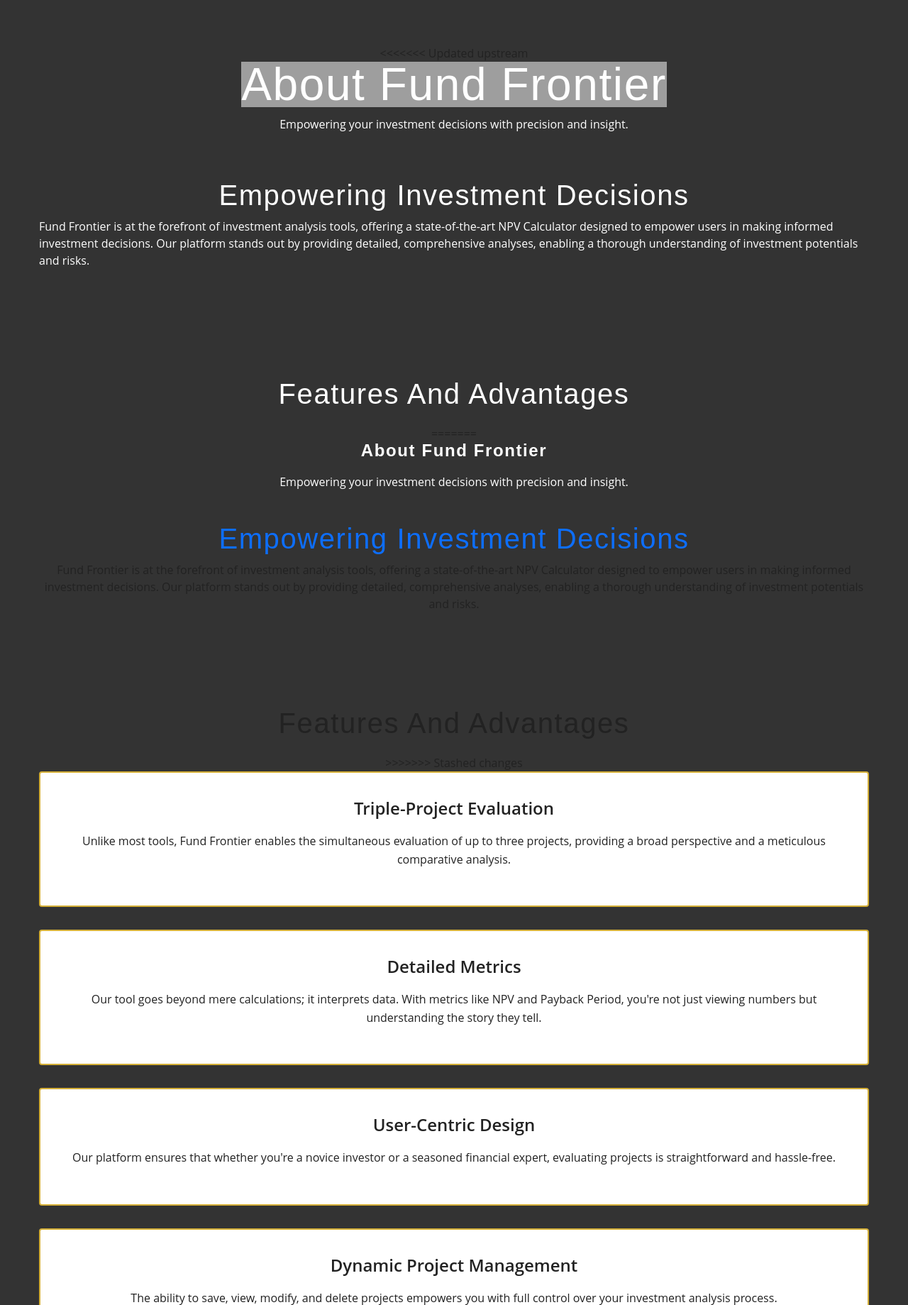
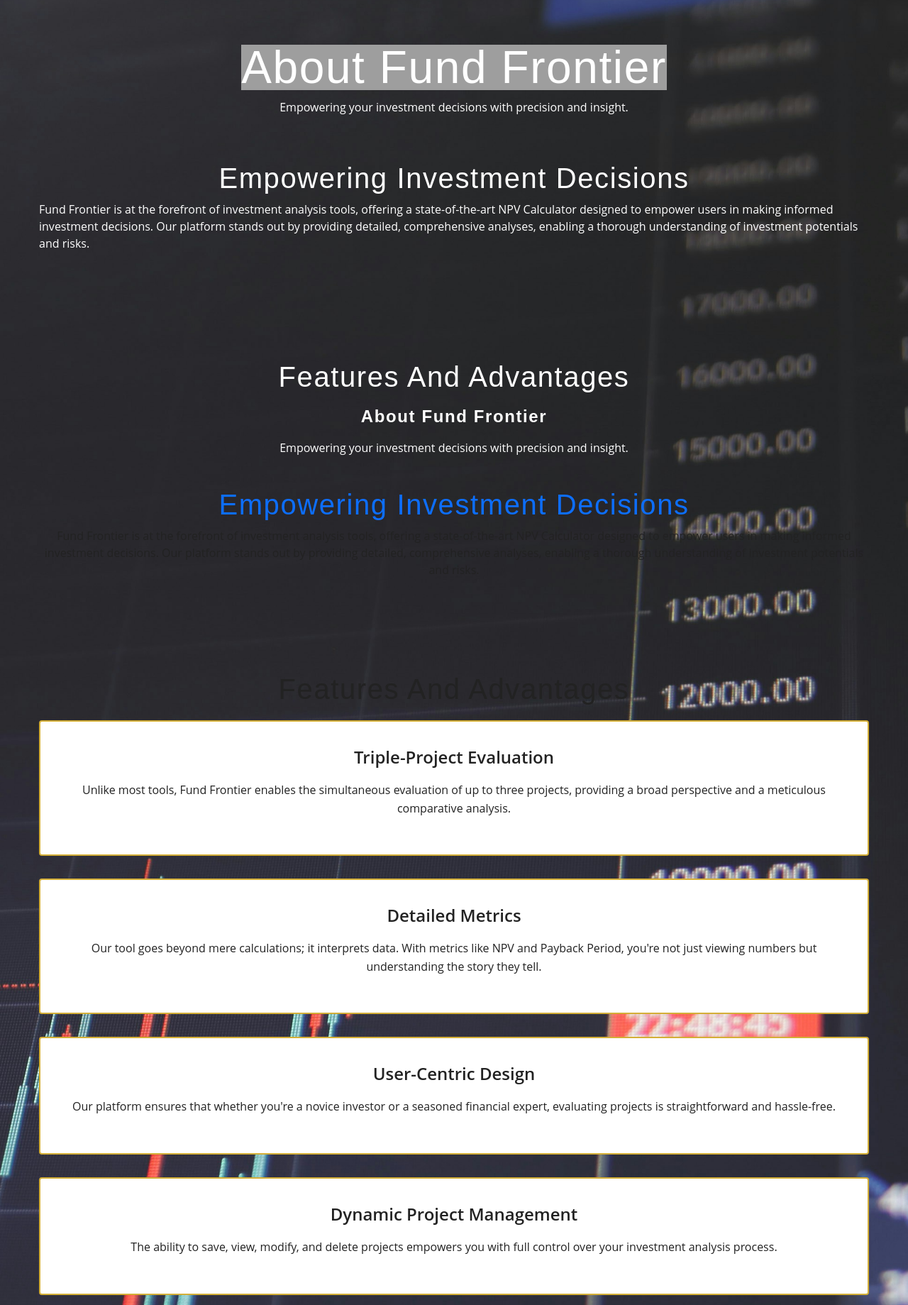
Before and after one commit to sean-meade/fund-frontier, a Django app: page /about/ in a window 1280 px wide. Shown: the part 116-1955 px from the top of the page at 71% size. Run offline with Django 5.2, Linux system fonts and the light colour scheme; grey boxes are pictures that could not be loaded.

Commit message:
Merge issue

```diff
--- a/templates/npv/about.html
+++ b/templates/npv/about.html
@@ -1,57 +1,21 @@
 {% extends 'base.html' %}
 
-<<<<<<< Updated upstream
+
 {% load static %}
-
-=======
->>>>>>> Stashed changes
 {% block extra_meta %}
 <!-- Specific meta tags for the About page can be placed here -->
 {% endblock %}
 {% block extra_css %}
 <!-- Specific CSS for the About page can be placed here -->
 <style>
-<<<<<<< Updated upstream
     body {
         background: url("{% static 'images/about-background.jpg' %}") center /cover no-repeat;
-=======
-    /* About section */
-.feature-section {
-        text-align: center;
-        padding: 4rem 0;
-    }
-    .feature-box {
-        background: #fff;
-        border: 1px solid #ddd;
-        border-radius: 4px;
-        padding: 2rem;
-        margin-bottom: 2rem;
-        transition: box-shadow 0.3s ease-in-out, transform 0.3s ease;
-    }
-    .feature-box:hover {
-        box-shadow: 0 8px 16px rgba(0,0,0,0.1);
-        transform: translateY(-5px);
-    }
-    .feature-icon {
-        /* Style your icons here */
-        size: 10px;
-    }
-    .feature-title {
-        font-size: 1.5rem;
-        font-weight: 600;
-        margin-bottom: 1rem;
-    }
-    .feature-text {
-        font-size: 1rem;
-        line-height: 1.6;
->>>>>>> Stashed changes
     }
 </style>
 {% endblock %}
 {% block extra_title %}About Fund Frontier{% endblock %}
 {% block content %}
 <div class="container mt-5">
-<<<<<<< Updated upstream
     <h1 class="text-center text-white bg-1">About Fund Frontier</h1>
     <p class="text-center text-white">Empowering your investment decisions with precision and insight.</p>
     <!-- Introduction and Purpose -->
@@ -62,7 +26,6 @@
     <!-- Features and Advantages -->
     <section class="feature-section">
         <h2 class="my-4 text-white">Features and Advantages</h2>
-=======
     <h1 class="title text-center">About Fund Frontier</h1>
     <p class="text-center text-white">Empowering your investment decisions with precision and insight.</p>
     <!-- Introduction and Purpose -->
@@ -75,7 +38,6 @@
     <!-- Features and Advantages -->
     <section class="feature-section">
         <h2 class="my-4">Features and Advantages</h2>
->>>>>>> Stashed changes
         <!-- Feature 1 -->
         <div class="feature-box">
             <div class="feature-title">Triple-Project Evaluation</div>
```
